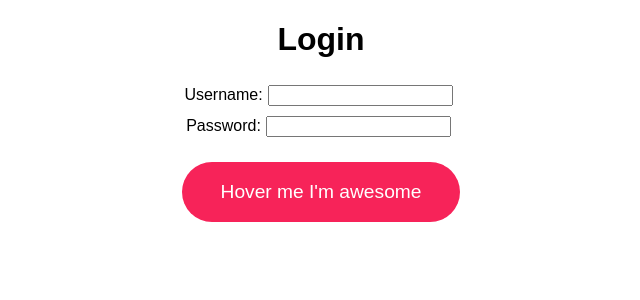
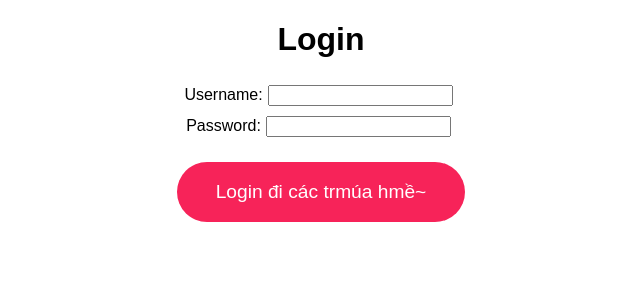
Before and after one commit to nunuthuan99/Task-Management, a React (Create React App) app: page / in a window 1280 px wide. Shown: the top 300 px of the page, without its empty margins (319-959 px from the left). Built offline with nearby package versions, Linux system fonts and the light colour scheme.

Commit message:
Update login.page.js

```diff
--- a/src/login/login.page.js
+++ b/src/login/login.page.js
@@ -130,7 +130,7 @@ export class LoginPage extends React.Component {
           id={"btnStunningHover"}
           onClick={() => { this.handleClickButton() }}
           onMouseMove={(e) => this.handleMouseMoveButton(e)}
-        ><span>Hover me I'm awesome</span>
+        ><span>Login đi các trmúa hmề~</span>
         </button>
       </div>
 
```
